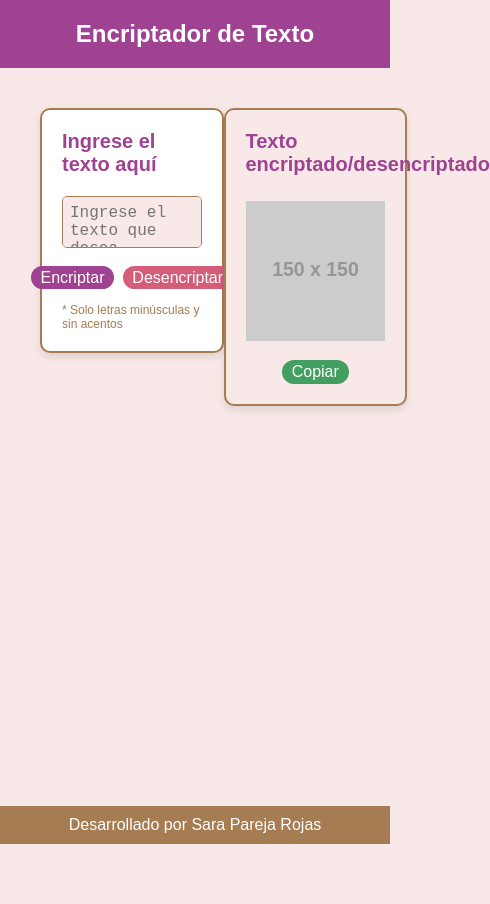
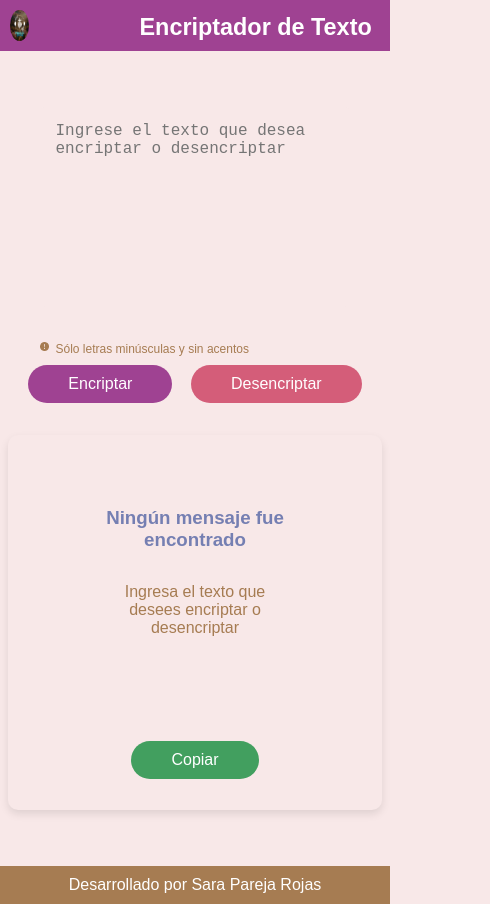
Before and after one commit to SaraPR7118/encriptador-de-texto, a plain HTML site: page index.html in a window 390 px wide. Shown: the whole page, 490 px wide, since content can reach past the window. Before the commit the page ends 844 px from the top, so only its background shows below. Drawn offline with Linux system fonts and the light colour scheme; placeholder pictures from the web are drawn by us.

Commit message:
Modificar para verse como diseño figma

```diff
--- a/index.html
+++ b/index.html
@@ -1,5 +1,5 @@
 <!DOCTYPE html>
-<html lang="en">
+<html lang="es">
 <head>
     <meta charset="UTF-8">
     <meta name="viewport" content="width=device-width, initial-scale=1.0">
@@ -9,27 +9,35 @@
 </head>
 <body>
     <header>
-        Encriptador de Texto
+        <img src="./assets/Spiritual Paradise Logo.png" alt="Logo">
+        <h3>Encriptador de Texto</h3>
     </header>
 
     <div class="container">
         <div class="input-area">
-            <h2>Ingrese el texto aquí</h2>
             <textarea id="inputText" placeholder="Ingrese el texto que desea encriptar o desencriptar"></textarea>
+            <div class="obligacion">
+                <img src="./assets/exclamation-circle.png" alt="Exclamación de obligación">
+                <p class="note">Sólo letras minúsculas y sin acentos</p>
+            </div>
             <div class="buttons">
                 <button onclick="encriptar()">Encriptar</button>
                 <button class="desencriptar" onclick="desencriptar()">Desencriptar</button>
             </div>
-            <p class="note">* Solo letras minúsculas y sin acentos</p>
         </div>
 
 
         <div class="output-area">
-            <h2>Texto encriptado/desencriptado</h2>
             <div class="output-image" id="outputImage">
-                <img src="https://via.placeholder.com/150" alt="Imagen Placeholder">
+                <img src="./assets/Muñeco.png" alt="Imagen Placeholder">
+
+            <h3>Ningún mensaje fue encontrado</h3>
+            <p>Ingresa el texto que desees encriptar o desencriptar</p>
             </div>
-            <textarea id="outputText" class="output-text" readonly placeholder="Aquí se mostrará el texto encriptado o desencriptado"></textarea>
+            <div id="outputText" class="output-text">
+                <h2>Texto encriptado/desencriptado</h2>
+                <textarea readonly placeholder="Aquí se mostrará el texto encriptado o desencriptado"></textarea>
+            </div>
             <div class="buttons">
                 <button class="copiar" onclick="copiarTexto()">Copiar</button>
             </div>
--- a/script.js
+++ b/script.js
@@ -1,11 +1,8 @@
- // Lógica de encriptación: Reemplazar vocales por números o símbolos
+// Lógica de encriptación: Reemplazar vocales por números o símbolos
 function encriptar() {
     const inputText = document.getElementById('inputText').value;
-    const outputText = document.getElementById('outputText');
+    const outputTextArea = document.querySelector('.output-text textarea'); // Selecciona el textarea dentro de output-text
     const outputImage = document.getElementById('outputImage');
-
-    document.getElementById("outputImage").style.display = "none";
-    document.getElementById("outputText").style.display = "initial";
 
     if (inputText) {
         let encriptado = inputText
@@ -15,20 +12,19 @@ function encriptar() {
             .replace(/o/g, "ober")
             .replace(/u/g, "ufat");
 
-        outputText.value = encriptado;
-        outputText.style.display = 'block';
+        outputTextArea.value = encriptado;
+        document.getElementById("outputText").style.display = "block";
         outputImage.style.display = 'none';
+    } else {
+        outputImage.style.display = 'block';
+        document.getElementById("outputText").style.display = "none";
     }
-
 }
 
 function desencriptar() {
     const inputText = document.getElementById('inputText').value;
-    const outputText = document.getElementById('outputText');
+    const outputTextArea = document.querySelector('.output-text textarea'); // Selecciona el textarea dentro de output-text
     const outputImage = document.getElementById('outputImage');
-
-    document.getElementById("outputImage").style.display = "none";
-    document.getElementById("outputText").style.display = "initial";
 
     if (inputText) {
         let desencriptado = inputText
@@ -38,16 +34,18 @@ function desencriptar() {
             .replace(/ober/g, "o")
             .replace(/ufat/g, "u");
 
-        outputText.value = desencriptado;
-        outputText.style.display = 'block';
+        outputTextArea.value = desencriptado;
+        document.getElementById("outputText").style.display = "block";
         outputImage.style.display = 'none';
+    } else {
+        outputImage.style.display = 'block';
+        document.getElementById("outputText").style.display = "none";
     }
-
 }
 
 function copiarTexto() {
-    const outputText = document.getElementById('outputText');
-    outputText.select();
+    const outputTextArea = document.querySelector('.output-text textarea'); // Selecciona el textarea dentro de output-text
+    outputTextArea.select();
     document.execCommand('copy');
     alert("Texto copiado al portapapeles");
 }
--- a/style.css
+++ b/style.css
@@ -12,6 +12,8 @@
     --colorTerciario: #9f4292;
     --colorCuaternario: #D45D79;
     --colorQuinteario: #429F5F;
+    --colorDrarkBlue: #5267A6;
+    --colorLightBlue: #757FB2;
     --colorTexto: #555;
     --colorSubtitulos: #333;
     --colorSombras: #888888;
@@ -37,12 +39,25 @@
  }
 
  header {
-     padding: 20px;
+    display: flex;
     text-align: center;
+    gap: 30%;
+     padding: 10px;
      background-color: var(--colorTerciario);
      color: var(--color-blanco);
-     font-size: var(--fontSize24);
+     font-size: var(--fontSize20);
      font-weight: bold;
+ }
+
+ header h3 {
+    margin-top: 1%;
+ }
+
+header img {
+     max-width: 5%;
+     height: auto;
+     text-align: left;
+     border-radius: 50%;
 }
 
  .container {
@@ -53,20 +68,23 @@
      padding: 2.5rem;
  }
 
- .input-area,
+ .input-area {
+     border-radius: 10px;
+     width: 65%;
+     margin: 0 5%;
+     margin-top: 5%;
+ }
+
 .output-area {
-     background-color: var(--color-blanco);
-     border: 0.125rem solid var(--colorSecundario);
+    background-color: var(--colorPrimario);
     border-radius: 10px;
-     padding: 1.25rem;
-     width: 45%;
-     margin: 0 0.625re;
+    padding: 5%;
+    width: 35%;
     box-shadow: 0px 4px 8px rgba(0, 0, 0, 0.1);
 }
 
-.input-area h2,
 .output-area h2 {
-    color: #9F4292;
+    color: var(--colorTerciario);
     font-size: var(--fontSize20);
     margin-bottom: 1.25rem;
 }
@@ -74,19 +92,26 @@
  .input-area textarea,
  .output-area textarea {
     width: 100%;
-     height: 75%;
-     border: 1px solid var(--colorSecundario);
+    height: auto;
+    min-height: 200px;
+    /* Cambia el tamaño mínimo para mostrar 10 líneas aproximadamente */
+    border: none;
+    /* Quitar borde */
     border-radius: 5px;
     padding: 5%;
     font-size: var(--fontSize16);
-     color: var(--colorTerciario);
+    color: var(--colorDrarkBlue);
     background-color: var(--colorPrimario);
     box-sizing: border-box;
     resize: none;
  }
 
+ .input-area textarea {
+    color: #333;
+ }
+
  .buttons {
-     margin-top: 10%;
+     margin-top: 3%;
      text-align: center;
      display: flex;
      justify-content: center;
@@ -96,7 +121,7 @@
      background-color: var(--colorTerciario);
      border: none;
      color: var(--color-blanco);
-     padding: 2% 7%;
+     padding: 2% 10%;
      margin: 0 3%;
      font-size: var(--fontSize16);
      cursor: pointer;
@@ -110,14 +135,23 @@
 
 .buttons button.copiar {
     background-color: var(--colorQuinteario);
+    margin: 10%;
 }
 
 .buttons button:hover {
     opacity: 0.85;
 }
 
- .output-area {
-     background-color: var(--colorPrimario);
+.obligacion {
+    display: flex;
+    flex-direction: row;
+    gap: 2%;
+}
+
+.obligacion img {
+    margin-top: 10%;
+    width: 3%;
+    height: 2%;
 }
 
 .note {
@@ -129,14 +163,31 @@
 
 .output-image {
     display: flex;
+    flex-direction: column;
     justify-content: center;
     align-items: center;
     height: 150px;
+    margin: 20%;
 }
 
 .output-image img {
+    width: 100%;
+    height: auto;
     max-width: 100%;
     max-height: 100%;
+}
+
+.output-image h3 {
+    color: var(--colorLightBlue);
+    text-align: center;
+    width: 90%;
+}
+
+.output-image p {
+    color: var(--colorSecundario);
+    text-align: center;
+    margin: 5%;
+    width: 90%;
 }
 
 .output-text {
@@ -149,3 +200,60 @@
      background-color: var(--colorSecundario);
      color: var(--color-blanco);
  }
+
+ @media screen and (max-width: 1024px) {
+     .container {
+         flex-direction: column;
+         align-items: center;
+     }
+
+     .input-area,
+     .output-area {
+         width: 90%;
+         margin: 1rem 0;
+     }
+
+     .output-image img {
+         display: none;
+     }
+
+     .output-image h3,
+     .output-image p {
+         text-align: center;
+         width: 100%;
+         margin: 1rem 0;
+     }
+
+     .buttons button.copiar {
+         margin-top: 2rem;
+     }
+ }
+
+ @media screen and (max-width: 768px) {
+
+     .input-area,
+     .output-area {
+         width: 100%;
+         padding: 0 2rem;
+     }
+
+     .output-image img {
+         display: none;
+     }
+
+     .output-image h3,
+     .output-image p {
+         width: 100%;
+         margin: 1rem 0;
+     }
+
+     .output-text textarea {
+         height: 150px;
+         /* Ajuste la altura para dispositivos móviles */
+     }
+
+     .buttons button {
+         padding: 10px 40px;
+         /* Ajusta el padding para móviles */
+     }
+ }
```
Also changed, not shown: assets/Muñeco.png (added), assets/Spiritual Paradise Logo.png (added), assets/exclamation-circle.png (added). Lines whose indentation alone changed are shown as unchanged.
